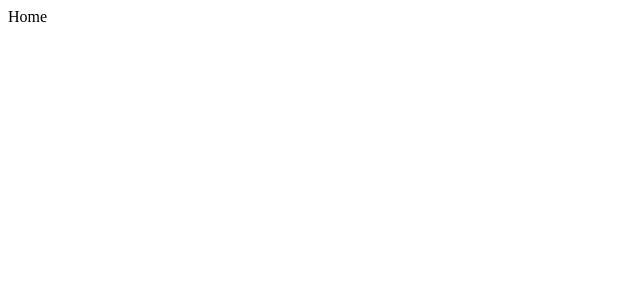
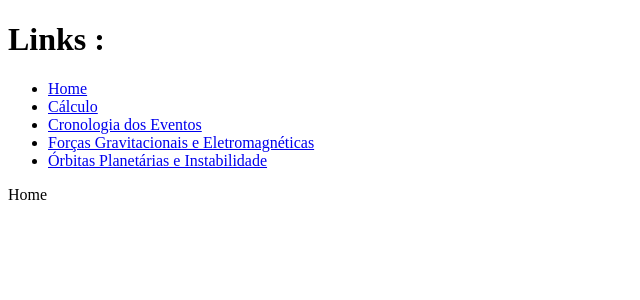
Before and after one commit to Lu1zEdu/Cp5-Front, a Next.js app in the folder cp2-front/: page / in a window 1280 px wide. Shown: the top 300 px of the page, without its empty margins (0-640 px from the left). Built offline with nearby package versions, Linux system fonts and the light colour scheme.

Commit message:
criando e importando componente Menu

```diff
--- /dev/null
+++ b/cp2-front/src/Components/Menu/Menu.tsx
@@ -0,0 +1,19 @@
+import React from 'react'
+import Link from "next/link";
+
+export default function Menu() {
+  return (
+    <>
+    <h1>Links : </h1>
+    <nav className=''>
+        <ul>
+            <li><Link href="/">Home</Link></li>
+            <li><Link href="/calculo">Cálculo</Link></li>
+            <li><Link href="/cronologia">Cronologia dos Eventos</Link></li>
+            <li><Link href="/forcas-ge">Forças Gravitacionais e Eletromagnéticas</Link></li>
+            <li><Link href="/orbitas">Órbitas Planetárias e Instabilidade</Link></li>
+        </ul>
+    </nav>
+    </>
+  )
+}
--- a/cp2-front/src/app/layout.tsx
+++ b/cp2-front/src/app/layout.tsx
@@ -1,12 +1,16 @@
+import Menu from "@/Components/Menu/Menu";
 import type { Metadata } from "next";
-
-
 
 export const metadata: Metadata = {
   title: "CP5 Front End",
   description: "Worlds in Collision",
 };
 
+export const viewport = {
+  width:"device-width",
+  initial_scale:1.0,
+  colorScheme:"dark"
+}
 export default function RootLayout({
   children,
 }: Readonly<{
@@ -15,6 +19,7 @@ export default function RootLayout({
   return (
     <html lang="pt-br">
       <body>
+        <Menu />
         {children}
       </body>
     </html>
```
